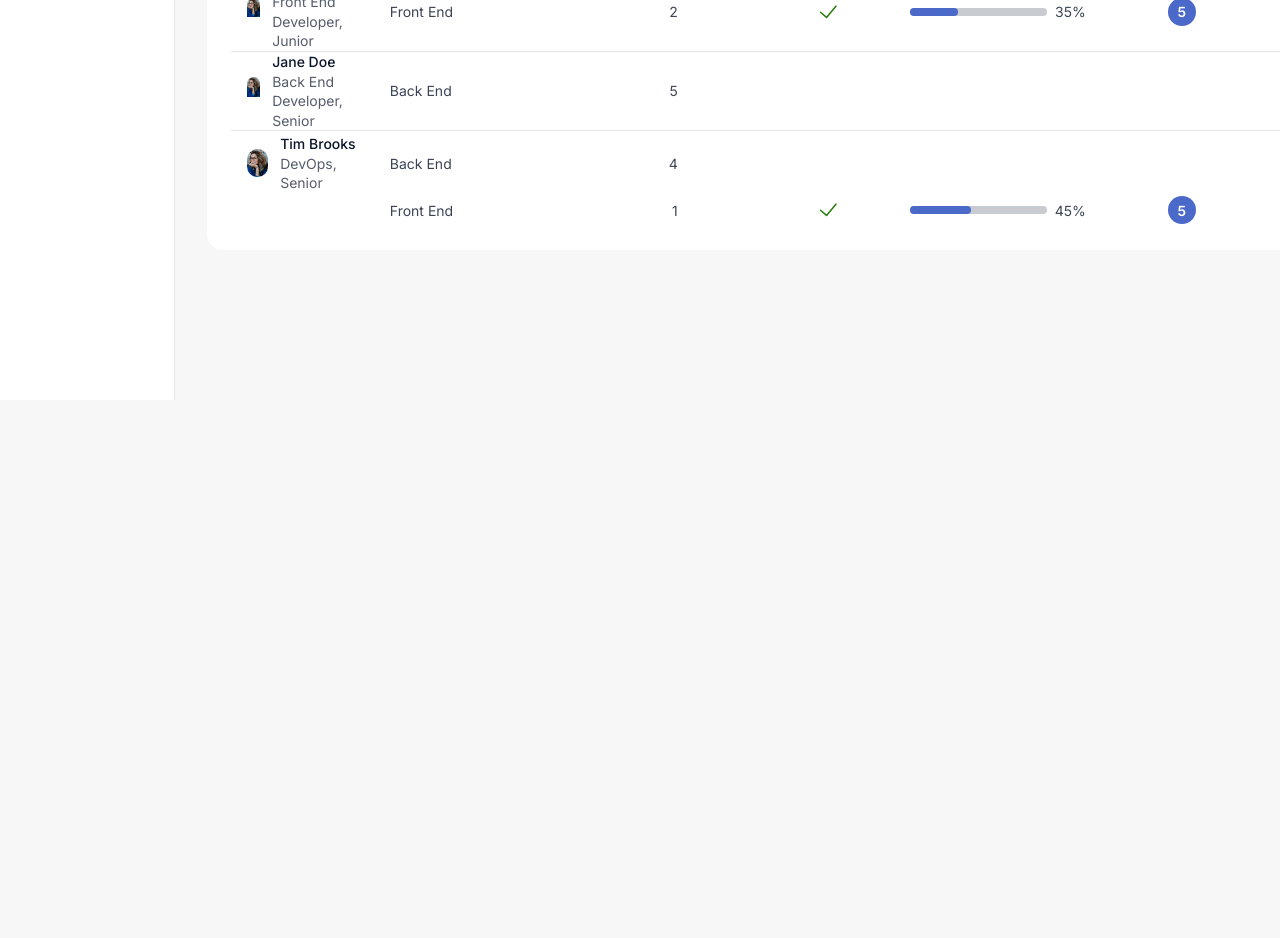
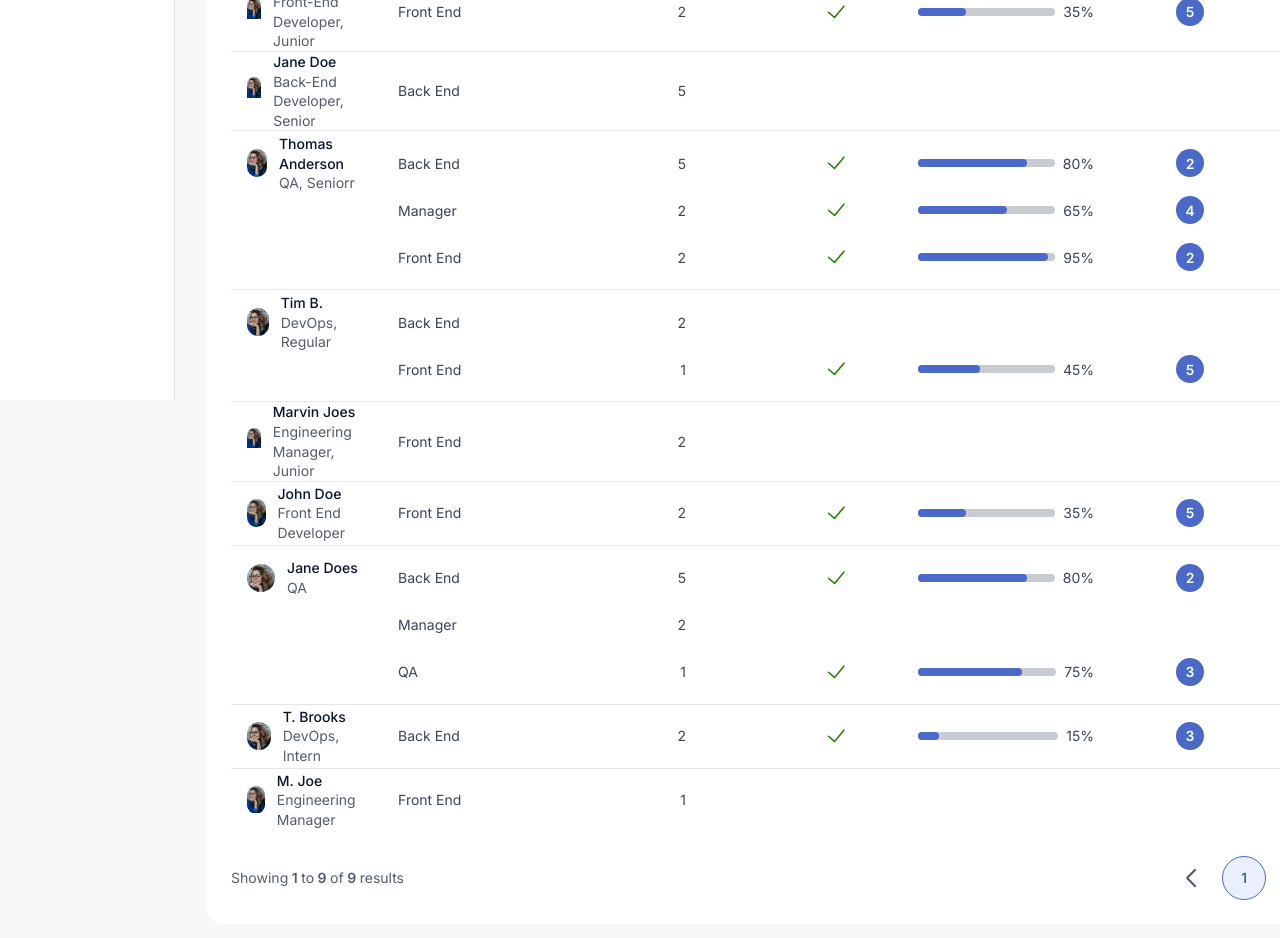
Before and after one commit to Tivix/cpf, a Next.js app in the folder frontend/: page /people in a window 1280 px wide. Shown: the part 400-1338 px from the top of the page. Before the commit the page ends 800 px from the top, so only its background shows below. Built offline with nearby package versions, Linux system fonts and the light colour scheme.

Commit message:
feat: add pagination [gh-36]

```diff
--- a/frontend/src/app/(app)/people/page.tsx
+++ b/frontend/src/app/(app)/people/page.tsx
@@ -8,14 +8,15 @@ import { InputField } from '@app/components/common/InputField/InputField';
 import { MouseEvent, useEffect, useMemo, useState } from 'react';
 import { Employee } from '@app/types/common';
 import { EmployeeCard } from '@app/components/modules/EmployeeCard';
-import { filters, tabs } from '@app/const';
+import { filters, rowsPerPage, tabs } from '@app/const';
 import { generateClassNames } from '@app/utils';
+import { Pagination } from '@app/components/common/Pagination/Pagination';
 
 const PEOPLE = [
   {
     id: 426243,
-    name: 'John Doe',
-    title: 'Front End Developer, Junior',
+    name: 'A. Smith',
+    title: 'Front-End Developer, Junior',
     laddersDetails: [
       {
         ladderName: 'Front End',
@@ -34,7 +35,7 @@ const PEOPLE = [
   {
     id: 5329732,
     name: 'Jane Doe',
-    title: 'Back End Developer, Senior',
+    title: 'Back-End Developer, Senior',
     laddersDetails: [
       {
         ladderName: 'Back End',
@@ -53,7 +54,7 @@ const PEOPLE = [
   {
     id: 54328701,
     name: 'Thomas Anderson',
-    title: 'QA, Senior',
+    title: 'QA, Seniorr',
     laddersDetails: [
       {
         ladderName: 'Back End',
@@ -78,19 +79,19 @@ const PEOPLE = [
       },
     ],
     status: {
-      active: false,
-      draft: true,
+      active: true,
+      draft: false,
       deactivated: false,
     },
   },
   {
     id: 4321,
-    name: 'Tim Brooks',
-    title: 'DevOps, Senior',
+    name: 'Tim B.',
+    title: 'DevOps, Regular',
     laddersDetails: [
       {
         ladderName: 'Back End',
-        currentBand: 4,
+        currentBand: 2,
         activeGoal: false,
         goalProgress: 15,
         latestActivity: 3,
@@ -111,8 +112,117 @@ const PEOPLE = [
   },
   {
     id: 489901,
-    name: 'Marvin Joe',
-    title: 'Engineering Manager, Senior',
+    name: 'Marvin Joes',
+    title: 'Engineering Manager, Junior',
+    laddersDetails: [
+      {
+        ladderName: 'Front End',
+        currentBand: 2,
+        activeGoal: false,
+        goalProgress: 0,
+        latestActivity: 3,
+      },
+    ],
+    status: {
+      active: true,
+      draft: false,
+      deactivated: false,
+    },
+  },
+  {
+    id: 426243,
+    name: 'John Doe',
+    title: 'Front End Developer',
+    laddersDetails: [
+      {
+        ladderName: 'Front End',
+        currentBand: 2,
+        activeGoal: true,
+        goalProgress: 35,
+        latestActivity: 5,
+      },
+    ],
+    status: {
+      active: true,
+      draft: false,
+      deactivated: false,
+    },
+  },
+  {
+    id: 5329732,
+    name: 'Jane Doe',
+    title: 'Back End Developer, Junior',
+    laddersDetails: [
+      {
+        ladderName: 'Back End',
+        currentBand: 2,
+        activeGoal: false,
+        goalProgress: 0,
+        latestActivity: 0,
+      },
+    ],
+    status: {
+      active: false,
+      draft: false,
+      deactivated: true,
+    },
+  },
+  {
+    id: 54328701,
+    name: 'Jane Does',
+    title: 'QA',
+    laddersDetails: [
+      {
+        ladderName: 'Back End',
+        currentBand: 5,
+        activeGoal: true,
+        goalProgress: 80,
+        latestActivity: 2,
+      },
+      {
+        ladderName: 'Manager',
+        currentBand: 2,
+        activeGoal: false,
+        goalProgress: 65,
+        latestActivity: 4,
+      },
+      {
+        ladderName: 'QA',
+        currentBand: 1,
+        activeGoal: true,
+        goalProgress: 75,
+        latestActivity: 3,
+      },
+    ],
+    status: {
+      active: true,
+      draft: false,
+      deactivated: false,
+    },
+  },
+  {
+    id: 4321,
+    name: 'T. Brooks',
+    title: 'DevOps, Intern',
+    laddersDetails: [
+      {
+        ladderName: 'Back End',
+        currentBand: 2,
+        activeGoal: true,
+        goalProgress: 15,
+        latestActivity: 3,
+      },
+    ],
+    status: {
+      active: true,
+      draft: false,
+      deactivated: false,
+    },
+  },
+  {
+    id: 489901,
+    name: 'M. Joe',
+    title: 'Engineering Manager',
     laddersDetails: [
       {
         ladderName: 'Front End',
@@ -123,9 +233,9 @@ const PEOPLE = [
       },
     ],
     status: {
-      active: false,
+      active: true,
       draft: false,
-      deactivated: true,
+      deactivated: false,
     },
   },
 ];
@@ -140,6 +250,7 @@ function getPeopleDetails() {
   //   const data = await response.json();
 
   //   return mapKeysToCamelCase(data);
+
   return PEOPLE;
 }
 
@@ -150,44 +261,52 @@ export default function People() {
   const [search, setSearch] = useState('');
   const [selectedFilter, setSelectedFilter] = useState(filters[0].value);
   const [selectedTabPeople, setSelectedTabPeople] = useState<Employee[]>();
+  const [pageNumber, setPageNumber] = useState(1);
+  const [filteredPeople, setFilteredPeople] = useState<Employee[]>();
 
   const selectedFilterLabel = filters.find((option) => option.value === selectedFilter)?.label || '';
 
-  const activePeopleAmount = useMemo(() => people.filter((employee) => employee.status.active).length, [people]);
-  const draftPeopleAmount = useMemo(() => people.filter((employee) => employee.status.draft).length, [people]);
-  const deactivatedPeopleAmount = useMemo(
-    () => people.filter((employee) => employee.status.deactivated).length,
-    [people],
-  );
+  const activePeople = useMemo(() => people.filter((employee) => employee.status.active), [people]);
+  const draftPeople = useMemo(() => people.filter((employee) => employee.status.draft), [people]);
+  const deactivatedPeople = useMemo(() => people.filter((employee) => employee.status.deactivated), [people]);
 
   const peopleTabs = useMemo(() => {
     return [
       {
         title: tabs[0].title,
-        employees: activePeopleAmount,
+        employees: activePeople.length,
       },
       {
         title: tabs[1].title,
-        employees: draftPeopleAmount,
+        employees: draftPeople.length,
       },
       {
         title: tabs[2].title,
-        employees: deactivatedPeopleAmount,
+        employees: deactivatedPeople.length,
       },
     ];
-  }, [activePeopleAmount, draftPeopleAmount, deactivatedPeopleAmount]);
+  }, [activePeople, draftPeople, deactivatedPeople]);
 
   useEffect(() => {
     if (people) {
       if (activeTab === peopleTabs[0].title) {
-        setSelectedTabPeople(people.filter((employee) => employee.status.active));
+        setSelectedTabPeople(activePeople);
       } else if (activeTab === peopleTabs[1].title) {
-        setSelectedTabPeople(people.filter((employee) => employee.status.draft));
+        setSelectedTabPeople(draftPeople);
       } else {
-        setSelectedTabPeople(people.filter((employee) => employee.status.deactivated));
+        setSelectedTabPeople(deactivatedPeople);
       }
     }
-  }, [people, activeTab, peopleTabs]);
+  }, [people, activeTab, peopleTabs, activePeople, draftPeople, deactivatedPeople]);
+
+  useEffect(() => {
+    if (selectedTabPeople) {
+      const filteredPeople = filterPeople(selectedTabPeople);
+
+      setFilteredPeople(filteredPeople);
+      setPageNumber(1);
+    }
+  }, [selectedFilter, selectedTabPeople]);
 
   const resetFilterHandler = (event: MouseEvent<HTMLDivElement, globalThis.MouseEvent>) => {
     event.stopPropagation();
@@ -202,9 +321,19 @@ export default function People() {
     );
   };
 
+  const paginatePeople = (people?: Employee[]) => {
+    return people?.slice(pageNumber * rowsPerPage - rowsPerPage, rowsPerPage * pageNumber);
+  };
+
   const setActiveTabHandler = (tab: string) => {
     setActiveTab(tab);
     setSelectedFilter(filters[0].value);
+  };
+
+  const pageClickHandler = (event: MouseEvent<HTMLButtonElement, globalThis.MouseEvent>, pageNumber?: number) => {
+    if (!pageNumber) return setPageNumber(+event.currentTarget.value);
+
+    setPageNumber(pageNumber);
   };
 
   return (
@@ -266,10 +395,16 @@ export default function People() {
             {activeTab === peopleTabs[1].title && <div className="[&]:pl-14">Action</div>}
             <div></div>
           </div>
-          {filterPeople(selectedTabPeople)?.map((employee: Employee, index) => (
+          {paginatePeople(filteredPeople)?.map((employee: Employee, index) => (
             <EmployeeCard key={index} employee={employee} tabSelected={activeTab} />
           ))}
         </div>
+
+        <Pagination
+          itemsAmount={filteredPeople?.length}
+          setPageNumber={(e, number) => pageClickHandler(e, number)}
+          pageNumber={pageNumber}
+        />
       </div>
     </div>
   );
--- a/frontend/src/components/common/DropdownMenuComponent/DropdownMenuComponent.tsx
+++ b/frontend/src/components/common/DropdownMenuComponent/DropdownMenuComponent.tsx
@@ -4,8 +4,7 @@ import { Menu, MenuButton, MenuItem, MenuItems, Transition } from '@headlessui/r
 import { DropdownMenuComponentProps } from './DropdownMenuComponent.interface';
 import { tabs } from '@app/const';
 
-export const DropdownMenuComponent = ({ tabSelected }: DropdownMenuComponentProps) => {
-  return (
+export const DropdownMenuComponent = ({ tabSelected }: DropdownMenuComponentProps) => (
   <div
     className={generateClassNames('h-16 justify-center [&]:p-0', {
       'justify-end': tabSelected === tabs[2].title,
@@ -39,4 +38,3 @@ export const DropdownMenuComponent = ({ tabSelected }: DropdownMenuComponentProp
     </Menu>
   </div>
 );
-};
--- /dev/null
+++ b/frontend/src/components/common/Pagination/Pagination.tsx
@@ -0,0 +1,59 @@
+import { ChevronRightIcon } from '@app/static/icons/ChevronRightIcon';
+import { PaginationProps } from './Pagination.interface';
+import { rowsPerPage } from '@app/const';
+
+export const Pagination = ({ itemsAmount, setPageNumber, pageNumber }: PaginationProps) => {
+  const numberOfPages = itemsAmount && [...Array(Math.ceil(itemsAmount / rowsPerPage))];
+
+  const getResultsNumber = (position?: string) => {
+    if (position === 'start') return pageNumber * rowsPerPage - rowsPerPage + 1;
+
+    return itemsAmount && pageNumber * rowsPerPage > itemsAmount
+      ? (itemsAmount % rowsPerPage) + (pageNumber * rowsPerPage - rowsPerPage)
+      : pageNumber * rowsPerPage;
+  };
+
+  return (
+    <div className="flex items-center justify-between py-4">
+      <p className="text-sm text-navy-600 *:font-semibold">
+        Showing
+        <span> {getResultsNumber('start')} </span>
+        to
+        <span> {getResultsNumber()} </span>
+        of
+        <span> {itemsAmount} </span>
+        results
+      </p>
+
+      <div className="flex items-center gap-2">
+        <button
+          className="flex h-11 w-11 items-center justify-center"
+          onClick={(e) => pageNumber !== 1 && setPageNumber(e, --pageNumber)}
+        >
+          <ChevronRightIcon className="h-6 w-6 rotate-180 text-navy-600" aria-hidden="true" />
+        </button>
+        <div className="flex text-sm font-medium text-navy-600 *:flex *:h-11 *:w-11 *:items-center *:justify-center *:rounded-full *:border *:border-white *:px-5">
+          {numberOfPages &&
+            numberOfPages.map((_, index) => (
+              <button
+                key={index}
+                value={index + 1}
+                {...(pageNumber === index + 1 && {
+                  className: 'bg-blue-100 text-blue-900 [&]:border-blue-800',
+                })}
+                onClick={setPageNumber}
+              >
+                {index + 1}
+              </button>
+            ))}
+        </div>
+        <button
+          className="flex h-11 w-11 items-center justify-center"
+          onClick={(e) => numberOfPages && pageNumber !== numberOfPages.length && setPageNumber(e, ++pageNumber)}
+        >
+          <ChevronRightIcon className="h-6 w-6 text-navy-600" aria-hidden="true" />
+        </button>
+      </div>
+    </div>
+  );
+};
--- a/frontend/src/const/index.js
+++ b/frontend/src/const/index.js
@@ -1,2 +1 @@
-export { filters } from './peopleDropdownFilterOptions';
-export { tabs } from './peopleTabs';
+export { filters, tabs, rowsPerPage } from './peoplePage';
--- a/frontend/src/const/peopleDropdownFilterOptions.js
+++ b/frontend/src/const/peoplePage.js
@@ -6,3 +6,20 @@ export const filters = [
   { label: 'Band 4', value: 'band_4', id: 5 },
   { label: 'Band 5', value: 'band_5', id: 6 },
 ];
+
+export const tabs = [
+  {
+    title: 'Active',
+    employeeActions: ['Manage account'],
+  },
+  {
+    title: 'Drafts',
+    employeeActions: ['Delete employee'],
+  },
+  {
+    title: 'Deactivated',
+    employeeActions: ['Manage account', 'Activate employee'],
+  },
+];
+
+export const rowsPerPage = 10;
--- a/frontend/src/const/peopleTabs.js
+++ /dev/null
@@ -1,14 +0,0 @@
-export const tabs = [
-  {
-    title: 'Active',
-    employeeActions: ['Manage account'],
-  },
-  {
-    title: 'Drafts',
-    employeeActions: ['Delete employee'],
-  },
-  {
-    title: 'Deactivated',
-    employeeActions: ['Manage account', 'Activate employee'],
-  },
-];
```
Also changed, not shown: frontend/src/components/common/Pagination/Pagination.interface.ts (added, +7 -0 lines). Lines whose indentation alone changed are shown as unchanged.
